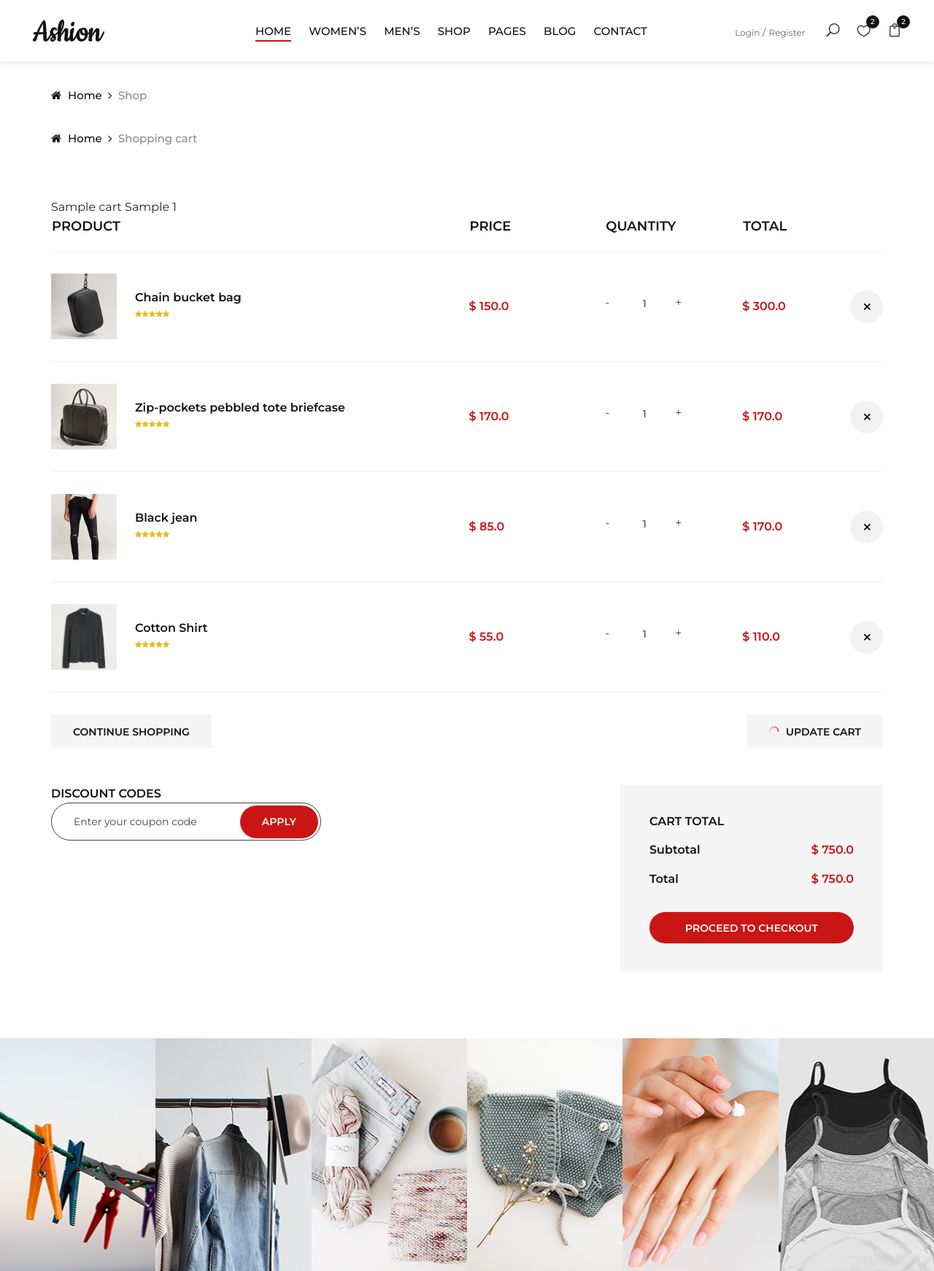
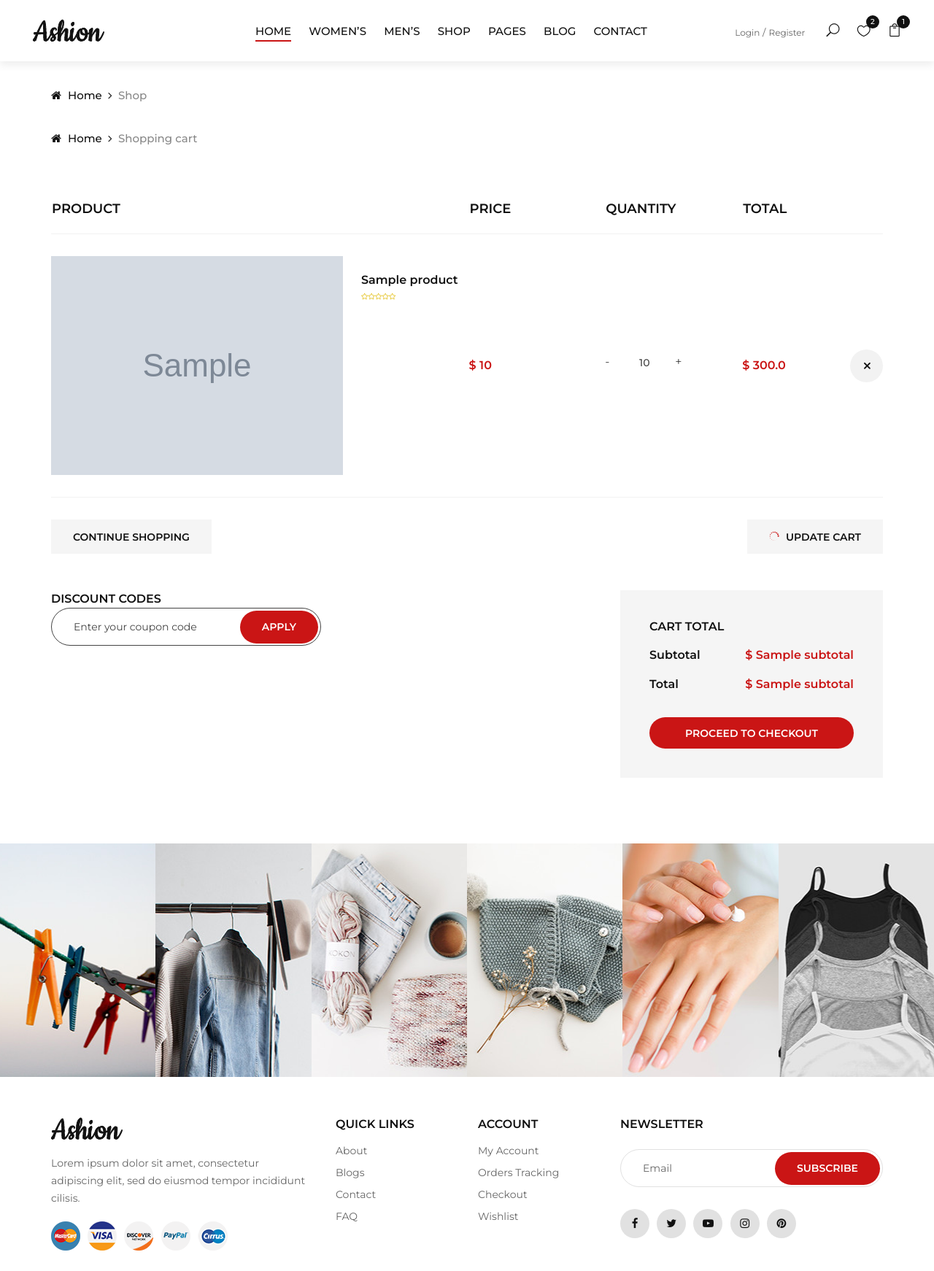
Before and after one commit to yura-seredyuk/web11_ashion_shop, a Django app: template cart/templates/cart/detail.html in a window 1280 px wide. Shown: the top 1742 px of the page at 73% size. Run offline with Django 4.2, Linux system fonts and the light colour scheme; the template is opened without the code that fills it: most values are stand-ins (such as "Sample title", 1, 10 or a date in 2020); grey boxes marked "Sample" are stand-in pictures; some libraries are stand-ins or nearby versions.

Commit message:
add: added displayng items into cart page

```diff
--- a/cart/templates/cart/detail.html
+++ b/cart/templates/cart/detail.html
@@ -27,9 +27,6 @@
             <div class="row">
                 <div class="col-lg-12">
                     <div class="shop__cart__table">
-                        {{cart}}
-                        {{cart_data}}
-                        {{count}}
                         <table>
                             <thead>
                                 <tr>
@@ -41,98 +38,37 @@
                                 </tr>
                             </thead>
                             <tbody>
+                                {% if cart.products %}
+                                {% for product in cart.products %}
                                 <tr>
                                     <td class="cart__product__item">
-                                        <img src="{% static 'img/shop-cart/cp-1.jpg' %}" alt="">
+                                        <img src="{{product.product.main_photo.url}}" alt="">
                                         <div class="cart__product__item__title">
-                                            <h6>Chain bucket bag</h6>
+                                            <h6>{{  product.product.name }}</h6>
                                             <div class="rating">
-                                                <i class="fa fa-star"></i>
-                                                <i class="fa fa-star"></i>
-                                                <i class="fa fa-star"></i>
-                                                <i class="fa fa-star"></i>
-                                                <i class="fa fa-star"></i>
+                                                {% with ''|center:5 as range %}
+                                                {% for _ in range %}
+                                                    {% if forloop.counter <= product.product.rait %}
+                                                    <i class="fa fa-star"></i>
+                                                    {% else %}
+                                                    <i class="fa fa-star-o"></i>
+                                                    {% endif %}
+                                                {% endfor %}
+                                                {% endwith %}
                                             </div>
                                         </div>
                                     </td>
-                                    <td class="cart__price">$ 150.0</td>
+                                    <td class="cart__price">$ {{ product.product.price }}</td>
                                     <td class="cart__quantity">
                                         <div class="pro-qty">
-                                            <input type="text" value="1">
+                                            <input type="text" value={{product.quantity}}>
                                         </div>
                                     </td>
                                     <td class="cart__total">$ 300.0</td>
-                                    <td class="cart__close"><span class="icon_close"></span></td>
+                                    <td class="cart__close"><a href="{% url 'cart:cart_remove' product_id=product.product.id %}"><span class="icon_close"></span></a></td>
                                 </tr>
-                                <tr>
-                                    <td class="cart__product__item">
-                                        <img src="{% static 'img/shop-cart/cp-2.jpg' %}" alt="">
-                                        <div class="cart__product__item__title">
-                                            <h6>Zip-pockets pebbled tote briefcase</h6>
-                                            <div class="rating">
-                                                <i class="fa fa-star"></i>
-                                                <i class="fa fa-star"></i>
-                                                <i class="fa fa-star"></i>
-                                                <i class="fa fa-star"></i>
-                                                <i class="fa fa-star"></i>
-                                            </div>
-                                        </div>
-                                    </td>
-                                    <td class="cart__price">$ 170.0</td>
-                                    <td class="cart__quantity">
-                                        <div class="pro-qty">
-                                            <input type="text" value="1">
-                                        </div>
-                                    </td>
-                                    <td class="cart__total">$ 170.0</td>
-                                    <td class="cart__close"><span class="icon_close"></span></td>
-                                </tr>
-                                <tr>
-                                    <td class="cart__product__item">
-                                        <img src="{% static 'img/shop-cart/cp-3.jpg' %}" alt="">
-                                        <div class="cart__product__item__title">
-                                            <h6>Black jean</h6>
-                                            <div class="rating">
-                                                <i class="fa fa-star"></i>
-                                                <i class="fa fa-star"></i>
-                                                <i class="fa fa-star"></i>
-                                                <i class="fa fa-star"></i>
-                                                <i class="fa fa-star"></i>
-                                            </div>
-                                        </div>
-                                    </td>
-                                    <td class="cart__price">$ 85.0</td>
-                                    <td class="cart__quantity">
-                                        <div class="pro-qty">
-                                            <input type="text" value="1">
-                                        </div>
-                                    </td>
-                                    <td class="cart__total">$ 170.0</td>
-                                    <td class="cart__close"><span class="icon_close"></span></td>
-                                </tr>
-                                <tr>
-                                    <td class="cart__product__item">
-                                        <img src="{% static 'img/shop-cart/cp-4.jpg' %}" alt="">
-                                        <div class="cart__product__item__title">
-                                            <h6>Cotton Shirt</h6>
-                                            <div class="rating">
-                                                <i class="fa fa-star"></i>
-                                                <i class="fa fa-star"></i>
-                                                <i class="fa fa-star"></i>
-                                                <i class="fa fa-star"></i>
-                                                <i class="fa fa-star"></i>
-                                            </div>
-                                        </div>
-                                    </td>
-                                    <td class="cart__price">$ 55.0</td>
-                                    <td class="cart__quantity">
-                                        <div class="pro-qty">
-                                            <input type="text" value="1">
-                                        </div>
-                                    </td>
-                                    <td class="cart__total">$ 110.0</td>
-                                    <td class="cart__close"><span class="icon_close"></span></td>
-                                </tr>
+                                {% endfor %}
+                                {% endif %}
                             </tbody>
                         </table>
                     </div>
@@ -164,8 +100,8 @@
                     <div class="cart__total__procced">
                         <h6>Cart total</h6>
                         <ul>
-                            <li>Subtotal <span>$ 750.0</span></li>
-                            <li>Total <span>$ 750.0</span></li>
+                            <li>Subtotal <span>$ {{cart.subtotal}}</span></li>
+                            <li>Total <span>$ {{cart.subtotal}}</span></li>
                         </ul>
                         <a href="#" class="primary-btn">Proceed to checkout</a>
                     </div>
--- a/templates/base.html
+++ b/templates/base.html
@@ -81,7 +81,7 @@
                                 <div class="tip">2</div>
                             </a></li>
                             <li><a href="{% url 'cart:cart_detail' %}"><span class="icon_bag_alt"></span>
-                                <div class="tip">2</div>
+                                <div class="tip">{{cart.count}}</div>
                             </a></li>
                         </ul>
                     </div>
--- a/templates/layouts/menu_begin.html
+++ b/templates/layouts/menu_begin.html
@@ -10,7 +10,7 @@
                 <div class="tip">2</div>
             </a></li>
             <li><a href="#"><span class="icon_bag_alt"></span>
-                <div class="tip">2</div>
+                <div class="tip">{{cart.count}}</div>
             </a></li>
         </ul>
         <div class="offcanvas__logo">
--- a/templates/pages/shop.html
+++ b/templates/pages/shop.html
@@ -142,7 +142,7 @@
                                     <ul class="product__hover">
                                         <li><a href="{{ product.main_photo.url }}" class="image-popup"><span class="arrow_expand"></span></a></li>
                                         <li><a href="#"><span class="icon_heart_alt"></span></a></li>
-                                        <li><a href="#"><span class="icon_bag_alt"></span></a></li>
+                                        <li><a href="{% url 'cart:cart_add'  product_id=product.id %}"><span class="icon_bag_alt"></span></a></li>
                                     </ul>
                                 </div>
                                 <div class="product__item__text">
```
Also changed, not shown: shop/views.py (+18 -5 lines), cart/views.py (line endings or trailing spaces), db.sqlite3.
